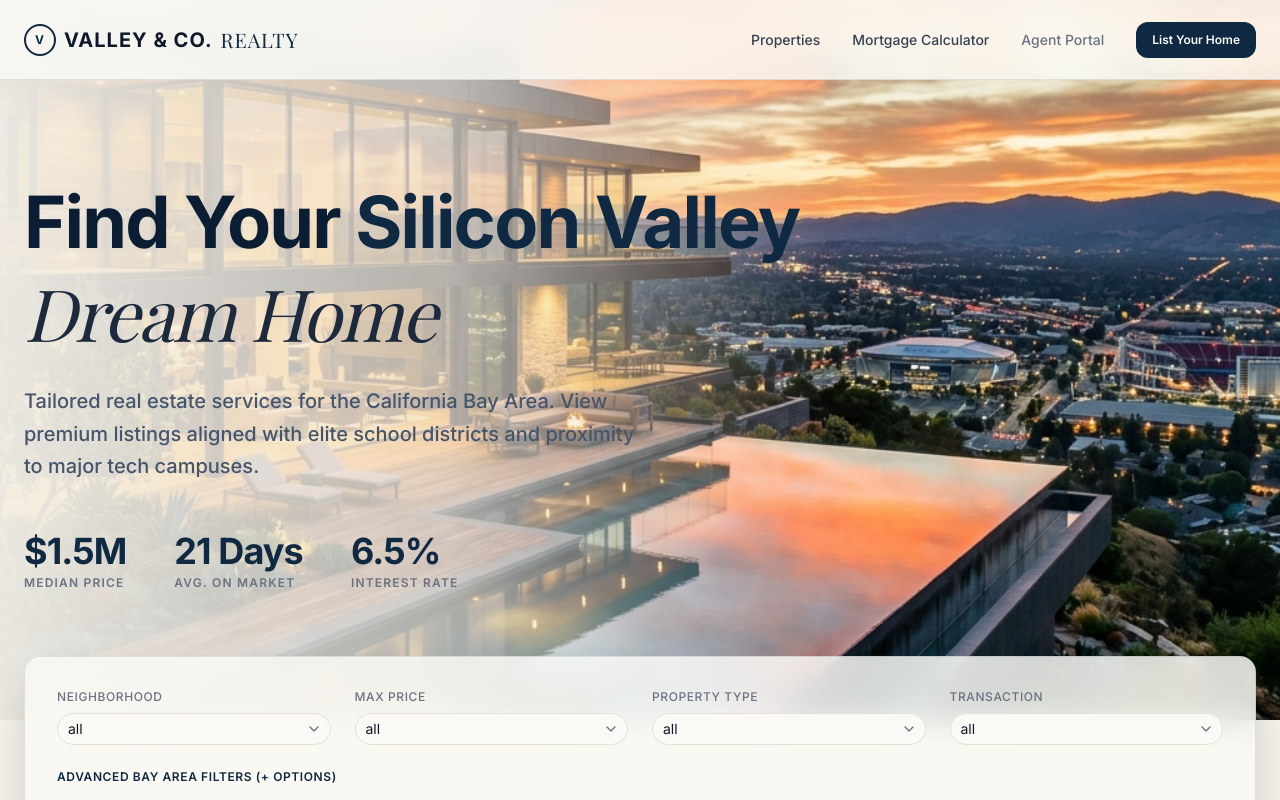
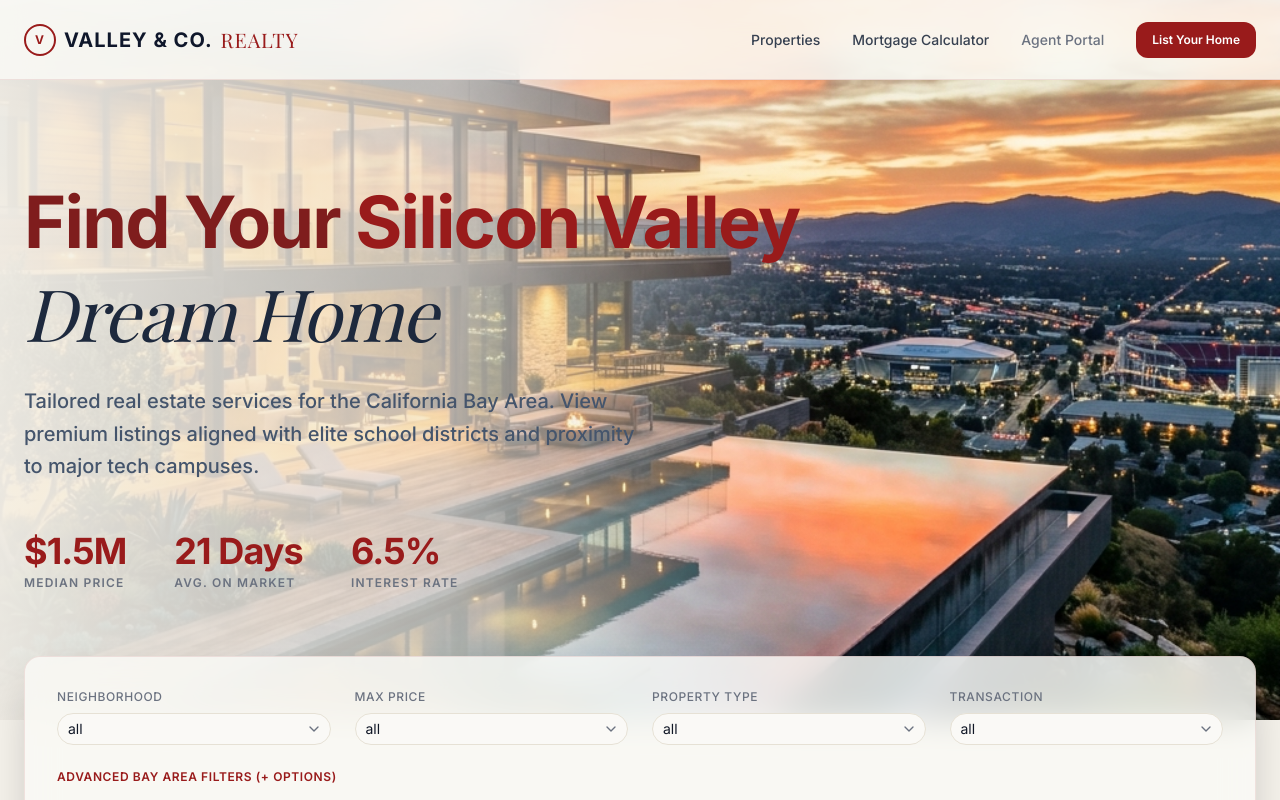
Before and after one commit to mohithsindhya13-collab/bayarea-realty, a Next.js app: page / in a window 1280 px wide. Shown: the top 800 px of the page. Built offline with nearby package versions, Linux system fonts and the light colour scheme; a web font is replaced by a local one.

Commit message:
feat: restore primary and accent colors to luxury crimson red (#991b1b) while retaining the bone background theme

```diff
--- a/src/app/globals.css
+++ b/src/app/globals.css
@@ -51,8 +51,8 @@
   --popover: #faf9f6;
   --popover-foreground: #111827;
 
-  --primary: #0f2942; /* Luxurious navy blue */
-  --primary-foreground: #faf9f6;
+  --primary: #991b1b; /* Luxurious deep red */
+  --primary-foreground: #ffffff;
 
   --secondary: #eae6db; /* Slightly darker bone */
   --secondary-foreground: #111827;
@@ -60,14 +60,14 @@
   --muted: #eae6db;
   --muted-foreground: #6b7280;
 
-  --accent: #e6ecf5; /* Soft ice-blue/navy accent */
-  --accent-foreground: #0f2942;
+  --accent: #fee2e2; /* Soft red accent */
+  --accent-foreground: #991b1b;
 
   --destructive: #dc2626;
 
   --border: #e6e1d5; /* Soft bone-tinted border */
   --input: #e6e1d5;
-  --ring: #0f2942;
+  --ring: #991b1b;
   --radius: 0.75rem;
 }
 
@@ -165,43 +165,43 @@ table {
 .backdrop-blur-sm {
   backdrop-filter: blur(16px) saturate(180%);
   background-color: rgba(250, 249, 246, 0.85) !important;
-  border-color: rgba(15, 41, 66, 0.1) !important;
+  border-color: rgba(153, 27, 27, 0.1) !important;
 }
 
-/* Page titles & headings styled as rich navy blue */
+/* Page titles & headings styled as rich burgundy red */
 h1, h2, h3, h4, h5, h6,
 .group-hover\:text-\[\#d4af37\] {
-  color: #0b1d33 !important;
+  color: #7f1d1d !important;
 }
 
-/* Brand logo and custom highlighted navy features */
+/* Brand logo and custom highlighted red features */
 .bg-\[\#d4af37\] {
-  background-color: #0f2942 !important; /* Rich navy blue buttons */
-  color: #faf9f6 !important;
+  background-color: #991b1b !important; /* Rich crimson red buttons */
+  color: #ffffff !important;
 }
 
 .bg-\[\#d4af37\]:hover,
 .hover\:bg-\[\#f3cf65\]:hover {
-  background-color: #1d3557 !important; /* Lighter navy hover */
+  background-color: #7f1d1d !important; /* Deep burgundy hover */
   color: #ffffff !important;
 }
 
 .text-gold,
 .text-\[\#d4af37\] {
-  color: #0f2942 !important;
+  color: #991b1b !important;
 }
 
 .hover\:text-\[\#d4af37\]:hover {
-  color: #1d3557 !important;
+  color: #7f1d1d !important;
 }
 
 .hover\:border-\[\#d4af37\]:hover {
-  border-color: #0f2942 !important;
+  border-color: #991b1b !important;
 }
 
 .border-\[\#d4af37\]\/30,
 .hover\:border-\[\#d4af37\]\/30:hover {
-  border-color: rgba(15, 41, 66, 0.2) !important;
+  border-color: rgba(153, 27, 27, 0.2) !important;
 }
 
 /* Navigation links */
@@ -213,14 +213,14 @@ nav a:hover,
 .hover\:text-white:hover,
 .hover\:text-slate-200:hover,
 .hover\:text-slate-300:hover {
-  color: #0f2942 !important;
+  color: #991b1b !important;
 }
 
 /* Active navigation tab & buttons */
 [data-state="active"] {
-  background-color: #e6ecf5 !important;
-  color: #0f2942 !important;
-  border-color: #e6ecf5 !important;
+  background-color: #fee2e2 !important;
+  color: #991b1b !important;
+  border-color: #fee2e2 !important;
 }
 
 /* Inputs, textareas, and selects */
@@ -231,7 +231,7 @@ input, select, textarea {
 }
 
 input:focus, select:focus, textarea:focus {
-  border-color: #0f2942 !important;
+  border-color: #991b1b !important;
   outline: none;
 }
 
--- a/src/app/page.tsx
+++ b/src/app/page.tsx
@@ -221,7 +221,7 @@ export default function Home() {
   };
 
   return (
-    <div className="bg-[#f5f2eb] min-h-screen text-slate-800 selection:bg-[#e6ecf5] selection:text-[#0f2942]">
+    <div className="bg-[#f5f2eb] min-h-screen text-slate-800 selection:bg-[#fee2e2] selection:text-[#991b1b]">
 
       {/* Navbar header */}
       <Header
@@ -234,8 +234,8 @@ export default function Home() {
       <section className="relative min-h-[90vh] flex items-center pt-24 pb-12 overflow-hidden bg-cover bg-center hero-section-bg">
         <div className="max-w-[1280px] mx-auto px-6 w-full relative z-10 flex flex-col justify-center animate-fadeIn">
           <div className="max-w-[800px]">
-            <h1 className="text-5xl md:text-7xl font-bold tracking-tight text-[#0b1d33] mb-6 leading-tight">
-              Find Your <span className="text-[#0f2942]">Silicon Valley</span><br />
+            <h1 className="text-5xl md:text-7xl font-bold tracking-tight text-[#7f1d1d] mb-6 leading-tight">
+              Find Your <span className="text-[#991b1b]">Silicon Valley</span><br />
               <span className="font-serif font-normal italic text-slate-800">Dream Home</span>
             </h1>
             <p className="text-slate-600 text-lg md:text-xl font-medium mb-12 max-w-[620px] leading-relaxed">
--- a/src/components/Header.tsx
+++ b/src/components/Header.tsx
@@ -22,10 +22,10 @@ export function Header({ onAdminClick, onSellClick, isAdminLoggedIn }: HeaderPro
     <header className="fixed top-0 left-0 right-0 z-50 h-20 bg-slate-950/75 backdrop-blur-md border-b border-white/5 transition-all">
       <div className="max-width-1280 mx-auto px-6 h-full flex items-center justify-between">
         <a href="#" className="flex items-center gap-2 text-xl font-bold tracking-wider text-slate-900">
-          <div className="w-8 h-8 rounded-full border-2 border-[#0f2942] flex items-center justify-center text-xs font-black text-[#0f2942]">
+          <div className="w-8 h-8 rounded-full border-2 border-[#991b1b] flex items-center justify-center text-xs font-black text-[#991b1b]">
             V
           </div>
-          VALLEY & CO. <span className="font-serif font-normal text-[#0f2942]">REALTY</span>
+          VALLEY & CO. <span className="font-serif font-normal text-[#991b1b]">REALTY</span>
         </a>
 
         <nav className="hidden md:flex items-center gap-8 text-sm font-medium text-slate-400">
```
